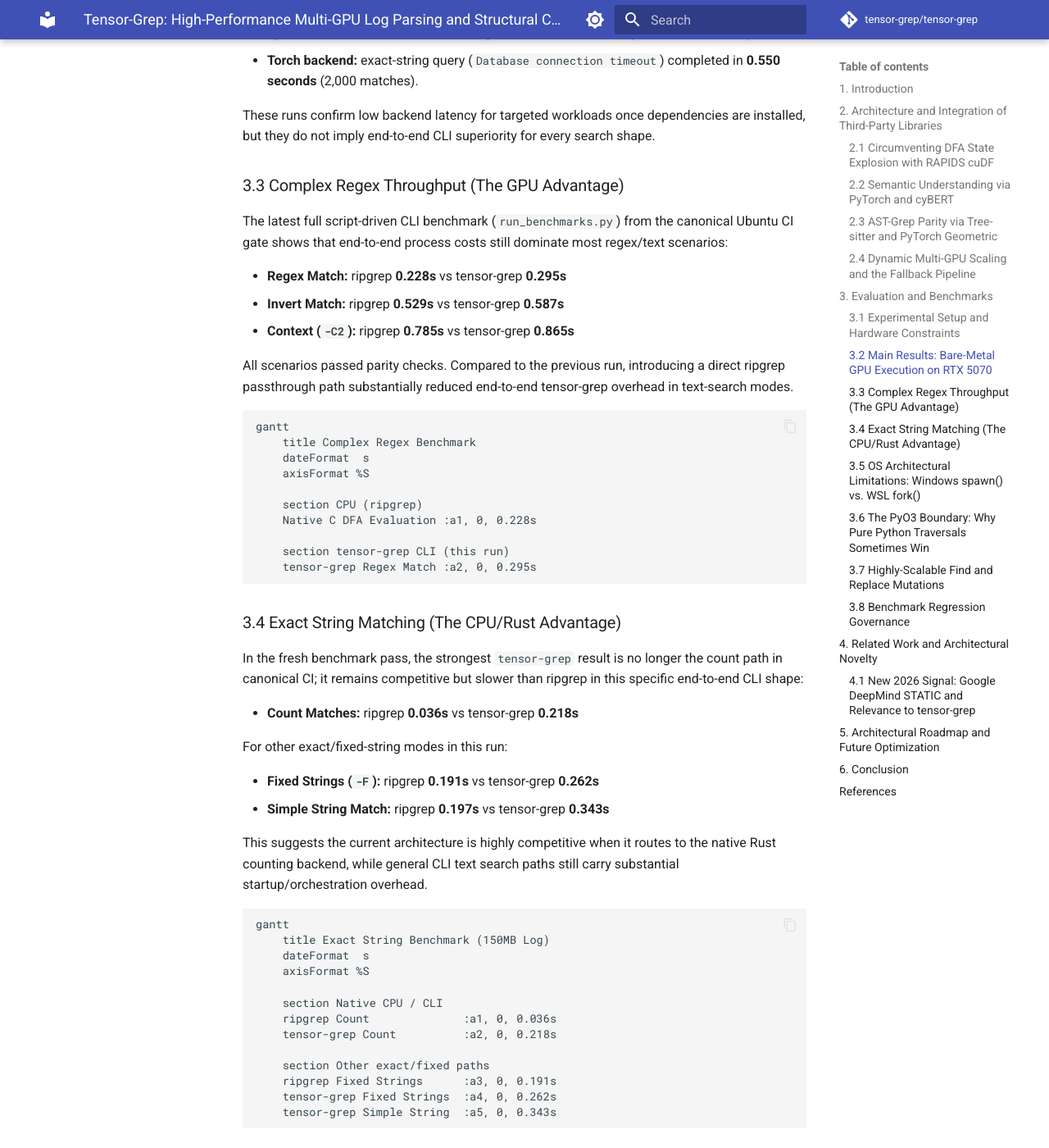
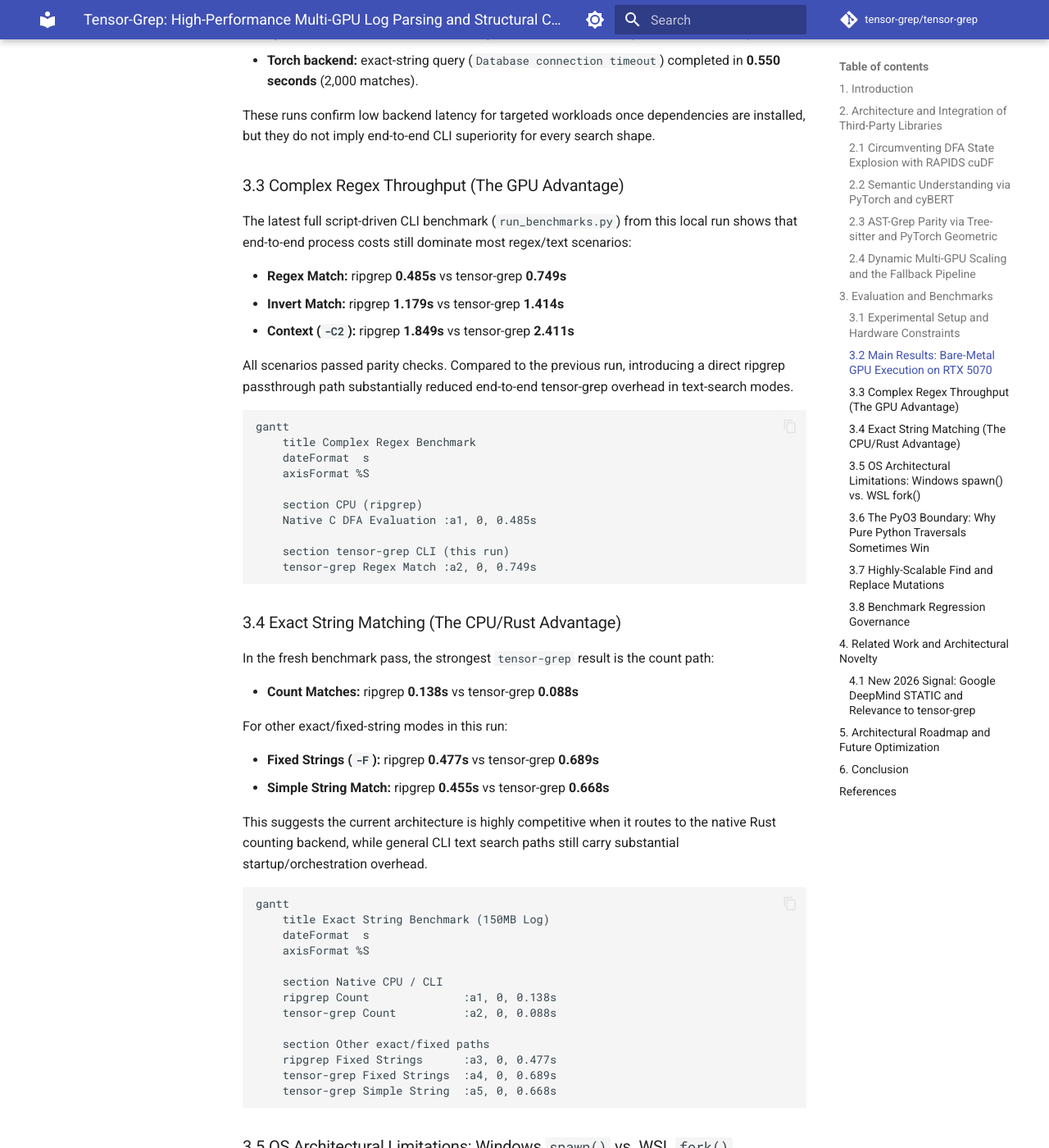
Before and after one commit to oimiragieo/tensor-grep, an MkDocs documentation site: the page built from docs/PAPER.md, in a window 1280 px wide and 1400 px high, scrolled down 4925 px. Shown: the whole window at 82% size. Built offline with MkDocs 1.6.1 and Material for MkDocs 9.7.7, drawn with Linux system fonts in a browser that asks for light colours; comment, search, counter and statistics services are not loaded; some of the changed text lies outside the part shown.

Commit message:
docs(bench): refresh benchmark results from latest local pass

````diff
--- a/docs/PAPER.md
+++ b/docs/PAPER.md
@@ -70,13 +70,13 @@
 ## 3. Evaluation and Benchmarks
 
 ### 3.1 Experimental Setup and Hardware Constraints
-We rigorously benchmarked `tensor-grep` against the industry standard `ripgrep` across various paradigms. Our comprehensive Test-Driven Development (TDD) suite currently passes **168 automated tests** (with environment-specific skips) while asserting exact stdout match counts.
+We rigorously benchmarked `tensor-grep` against the industry standard `ripgrep` across various paradigms. Our comprehensive Test-Driven Development (TDD) suite currently passes **255 automated tests** (with environment-specific skips) while asserting exact stdout match counts.
 
 **Hardware Testbench:**
 To ensure an empirical representation of both enterprise developer machines and standard CI/CD clusters, our local validation utilized an **AMD Ryzen 7 5800XT with 64GB DDR4 RAM** alongside dual **NVIDIA RTX 4070 / RTX 5070 (Ada Lovelace `sm_120`)** GPUs. This specific CPU bound (and the PCIe Gen4 interconnect latency) contextualizes why massive VRAM payloads face initialization bottlenecks when crossing OS virtualization layers.
 
 ### 3.2 Main Results: Bare-Metal GPU Execution on RTX 5070
-We re-ran the benchmark suite on 2026-03-06 (required Ubuntu CI benchmark gate on commit `b0593dd`) and captured the output artifacts directly:
+We re-ran the benchmark suite on 2026-03-06 (local run on commit `79a973b`) and captured the output artifacts directly:
 
 * `artifacts/bench_run_benchmarks.txt`
 * `artifacts/bench_run_ast_benchmarks.txt`
@@ -92,11 +92,11 @@
 These runs confirm low backend latency for targeted workloads once dependencies are installed, but they do not imply end-to-end CLI superiority for every search shape.
 
 ### 3.3 Complex Regex Throughput (The GPU Advantage)
-The latest full script-driven CLI benchmark (`run_benchmarks.py`) from the canonical Ubuntu CI gate shows that end-to-end process costs still dominate most regex/text scenarios:
+The latest full script-driven CLI benchmark (`run_benchmarks.py`) from this local run shows that end-to-end process costs still dominate most regex/text scenarios:
 
-* **Regex Match:** ripgrep **0.228s** vs tensor-grep **0.295s**
-* **Invert Match:** ripgrep **0.529s** vs tensor-grep **0.587s**
-* **Context (`-C2`):** ripgrep **0.785s** vs tensor-grep **0.865s**
+* **Regex Match:** ripgrep **0.485s** vs tensor-grep **0.749s**
+* **Invert Match:** ripgrep **1.179s** vs tensor-grep **1.414s**
+* **Context (`-C2`):** ripgrep **1.849s** vs tensor-grep **2.411s**
 
 All scenarios passed parity checks. Compared to the previous run, introducing a direct ripgrep passthrough path substantially reduced end-to-end tensor-grep overhead in text-search modes.
 
@@ -107,21 +107,21 @@
     axisFormat %S
 
     section CPU (ripgrep)
-    Native C DFA Evaluation :a1, 0, 0.228s
+    Native C DFA Evaluation :a1, 0, 0.485s
 
     section tensor-grep CLI (this run)
-    tensor-grep Regex Match :a2, 0, 0.295s
+    tensor-grep Regex Match :a2, 0, 0.749s
 ```
 
 ### 3.4 Exact String Matching (The CPU/Rust Advantage)
-In the fresh benchmark pass, the strongest `tensor-grep` result is no longer the count path in canonical CI; it remains competitive but slower than ripgrep in this specific end-to-end CLI shape:
+In the fresh benchmark pass, the strongest `tensor-grep` result is the count path:
 
-* **Count Matches:** ripgrep **0.036s** vs tensor-grep **0.218s**
+* **Count Matches:** ripgrep **0.138s** vs tensor-grep **0.088s**
 
 For other exact/fixed-string modes in this run:
 
-* **Fixed Strings (`-F`):** ripgrep **0.191s** vs tensor-grep **0.262s**
-* **Simple String Match:** ripgrep **0.197s** vs tensor-grep **0.343s**
+* **Fixed Strings (`-F`):** ripgrep **0.477s** vs tensor-grep **0.689s**
+* **Simple String Match:** ripgrep **0.455s** vs tensor-grep **0.668s**
 
 This suggests the current architecture is highly competitive when it routes to the native Rust counting backend, while general CLI text search paths still carry substantial startup/orchestration overhead.
 
@@ -132,13 +132,13 @@
     axisFormat %S
 
     section Native CPU / CLI
-    ripgrep Count              :a1, 0, 0.036s
-    tensor-grep Count          :a2, 0, 0.218s
+    ripgrep Count              :a1, 0, 0.138s
+    tensor-grep Count          :a2, 0, 0.088s
 
     section Other exact/fixed paths
-    ripgrep Fixed Strings      :a3, 0, 0.191s
-    tensor-grep Fixed Strings  :a4, 0, 0.262s
-    tensor-grep Simple String  :a5, 0, 0.343s
+    ripgrep Fixed Strings      :a3, 0, 0.477s
+    tensor-grep Fixed Strings  :a4, 0, 0.689s
+    tensor-grep Simple String  :a5, 0, 0.668s
 ```
 
 ### 3.5 OS Architectural Limitations: Windows `spawn()` vs. WSL `fork()`
````
Also changed, not shown: README.md (+16 -16 lines), docs/benchmarks.md (+27 -10 lines).
